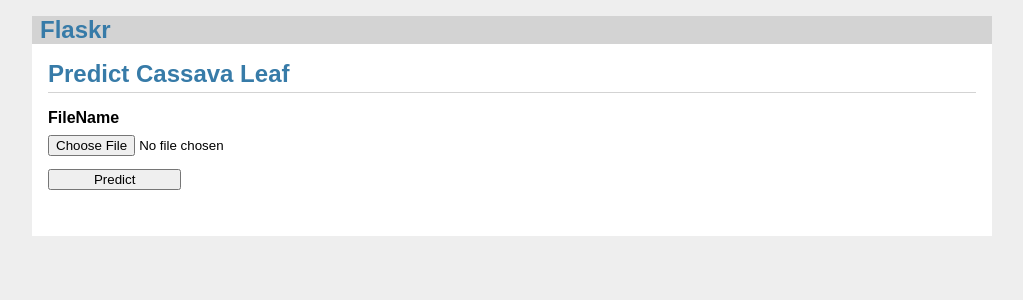
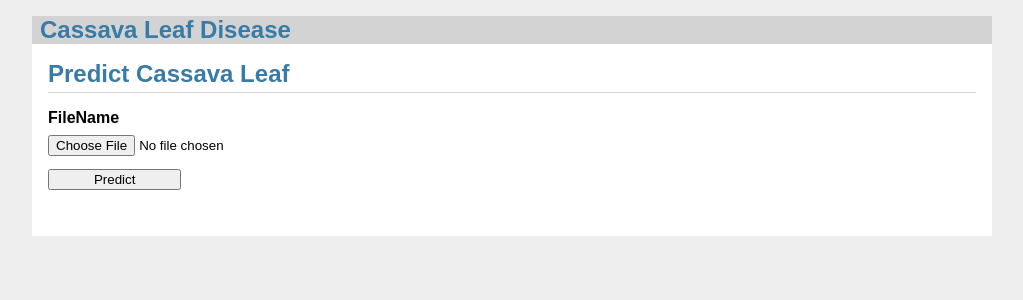
Before and after one commit to ambarishg/cassava-disease-detection, a Flask app: page / in a window 1280 px wide. Shown: the top 300 px of the page, without its empty margins (128-1151 px from the left). Run offline with Flask 2, Linux system fonts and the light colour scheme.

Commit message:
Heading Changed for App

```diff
--- a/flaskr/templates/base.html
+++ b/flaskr/templates/base.html
@@ -2,7 +2,7 @@
 <title>{% block title %}{% endblock %} - Cassava Leaf Disease Detection</title>
 <link rel="stylesheet" href="{{ url_for('static', filename='style.css') }}">
 <nav>
-  <h1>Flaskr</h1>
+  <h1>Cassava Leaf Disease </h1>
 
 </nav>
 <section class="content">
```
